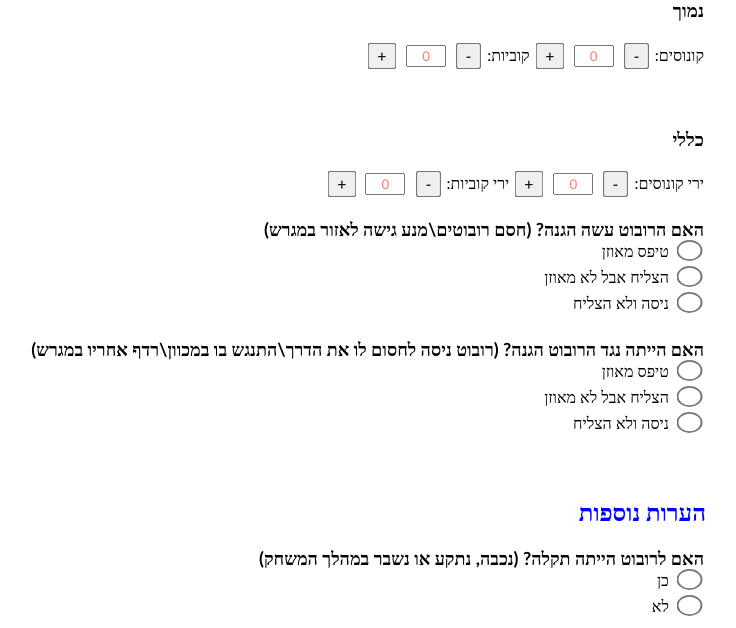
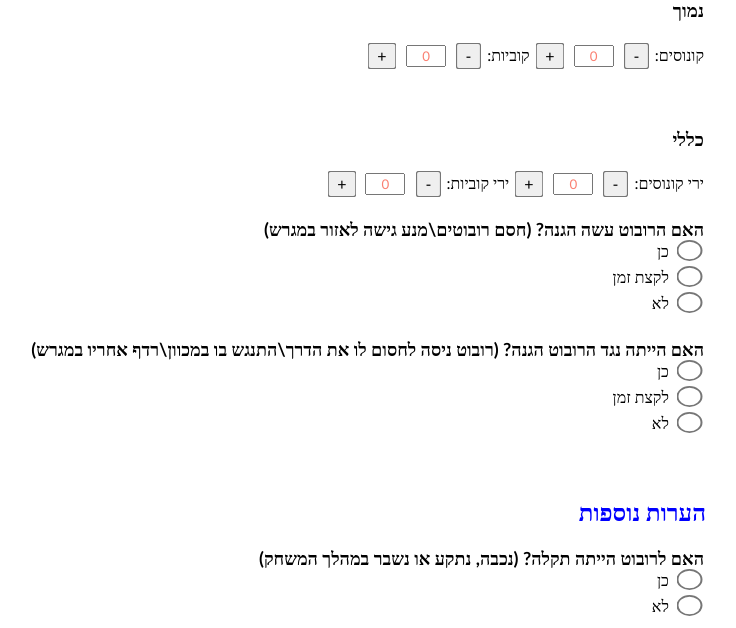
Before and after one commit to maya8237/strategy-site, a Flask app: page /form in a window 1280 px wide. Shown: the part 1931-2559 px from the top of the page, without its empty margins (492-1228 px from the left). Run offline with Flask 2, Linux system fonts and the light colour scheme; the visitor is signed in with stand-in values (Sample User, id 1); some libraries are stand-ins or nearby versions.

```diff
--- a/templates/form.html
+++ b/templates/form.html
@@ -167,20 +167,20 @@
         <br>
         <label class="title_label">האם הרובוט עשה הגנה? (חסם רובוטים\מנע גישה לאזור במגרש)</label><br>
         <input type="radio" name="defence_execute" id="defence_execute_1" value="כן">
-        <label class="radio_label"  for="defence_execute_1">טיפס מאוזן</label><br>
+        <label class="radio_label"  for="defence_execute_1">כן</label><br>
         <input type="radio" name="defence_execute" id="defence_execute_2" value="לקצת זמן">
-        <label class="radio_label"  for="defence_execute_2">הצליח אבל לא מאוזן</label><br>
+        <label class="radio_label"  for="defence_execute_2">לקצת זמן</label><br>
         <input type="radio" name="defence_execute" id="defence_execute_3" value="לא">
-        <label class="radio_label" for="defence_execute_3">ניסה ולא הצליח</label><br>
+        <label class="radio_label" for="defence_execute_3">לא</label><br>
         <br>
         <label class="title_label">האם הייתה נגד הרובוט הגנה? (רובוט ניסה לחסום לו את הדרך\התנגש בו במכוון\רדף אחריו
             במגרש)</label><br>
         <input type="radio" name="defence_receive" id="defence_receive_1" value="כן">
-        <label class="radio_label"  for="defence_receive_1">טיפס מאוזן</label><br>
+        <label class="radio_label"  for="defence_receive_1">כן</label><br>
         <input type="radio" name="defence_receive" id="defence_receive_2" value="לקצת זמן">
-        <label class="radio_label"  for="defence_receive_2">הצליח אבל לא מאוזן</label><br>
+        <label class="radio_label"  for="defence_receive_2">לקצת זמן</label><br>
         <input type="radio" name="defence_receive" id="defence_receive_3" value="לא">
-        <label class="radio_label" for="defence_receive_3">ניסה ולא הצליח</label><br>
+        <label class="radio_label" for="defence_receive_3">לא</label><br>
         <br><br>
         <h2>הערות נוספות</h2>
         <label class="title_label">האם לרובוט הייתה תקלה? (נכבה, נתקע או נשבר במהלך המשחק)</label>
```
